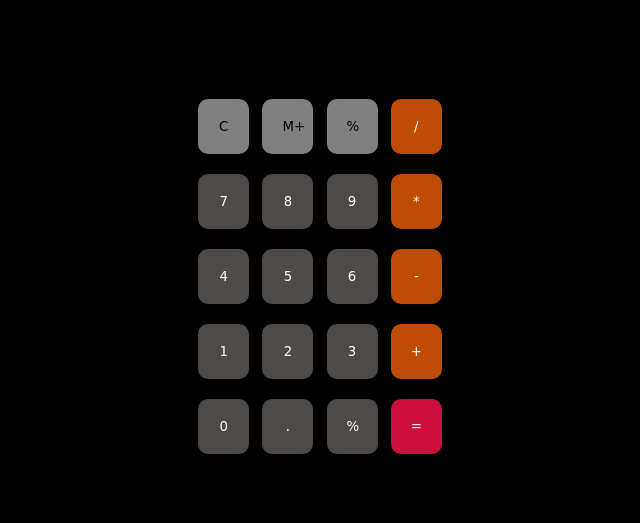
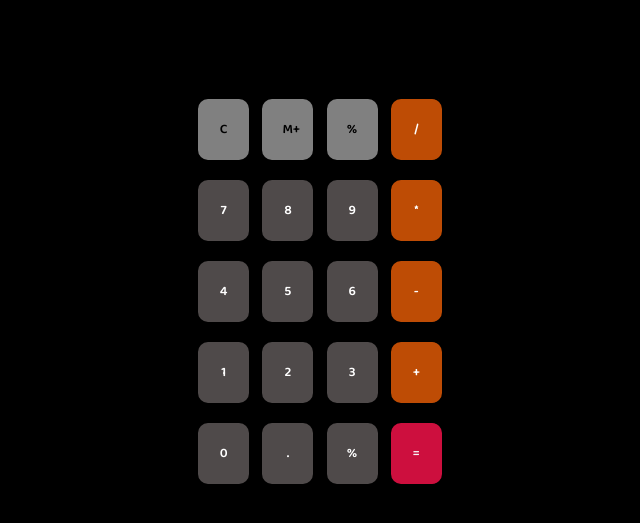
Before and after one commit to aaditya1404/Calculator.github.io, a plain HTML site: page index.html in a window 1280 px wide. Shown: the part 75-598 px from the top of the page, without its empty margins (328-968 px from the left). Drawn offline with Linux system fonts and the light colour scheme.

Commit message:
Changed the font style

```diff
--- a/style.css
+++ b/style.css
@@ -22,7 +22,7 @@ body {
     border: 2px solid black;
     border-radius: 12px;
     cursor: pointer;
-    font-family: cursive;
+    font-family: 'baloo 2';
     width: 55px;
     background-color: rgb(79, 74, 74);
     color: white;
```
